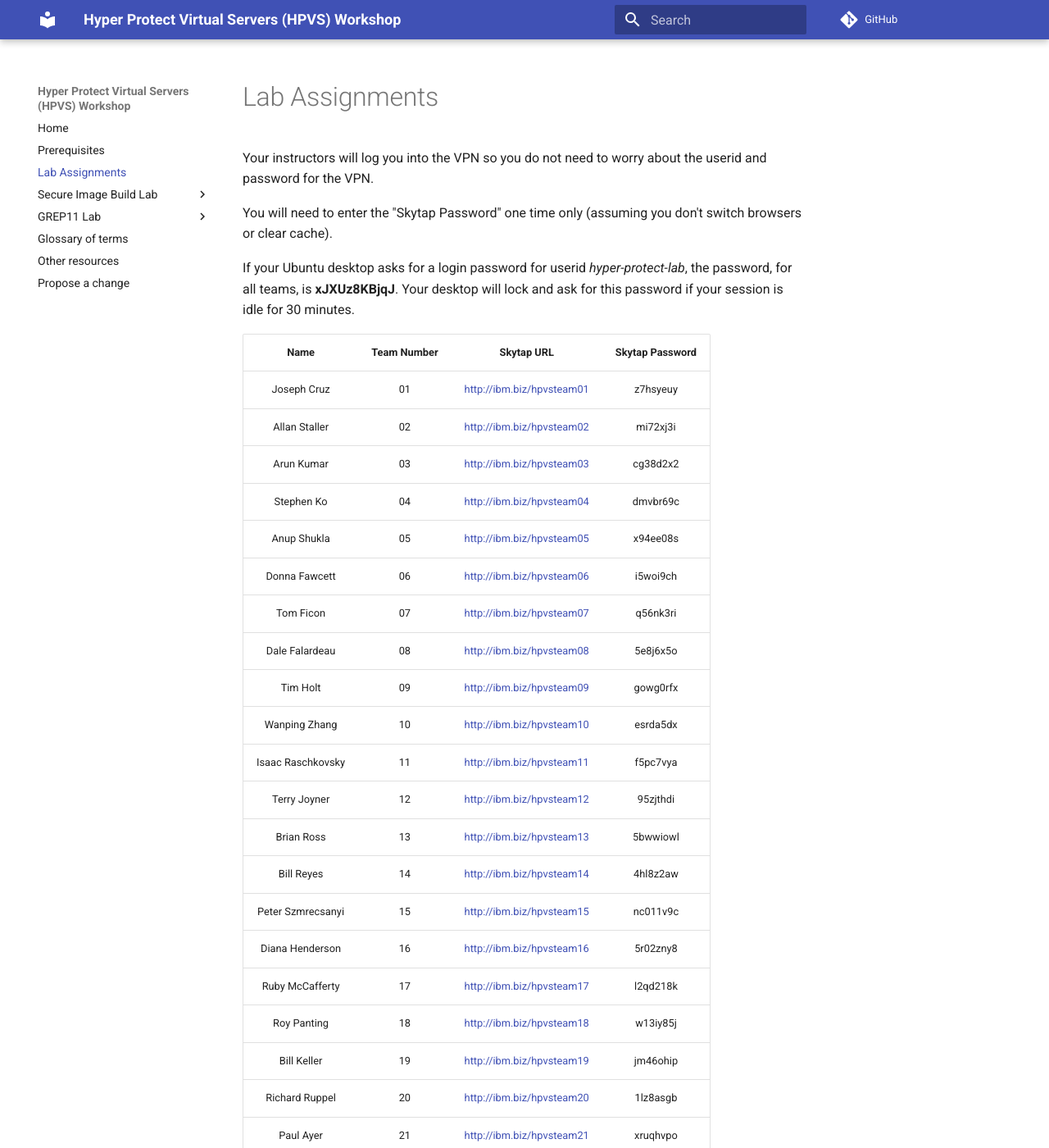
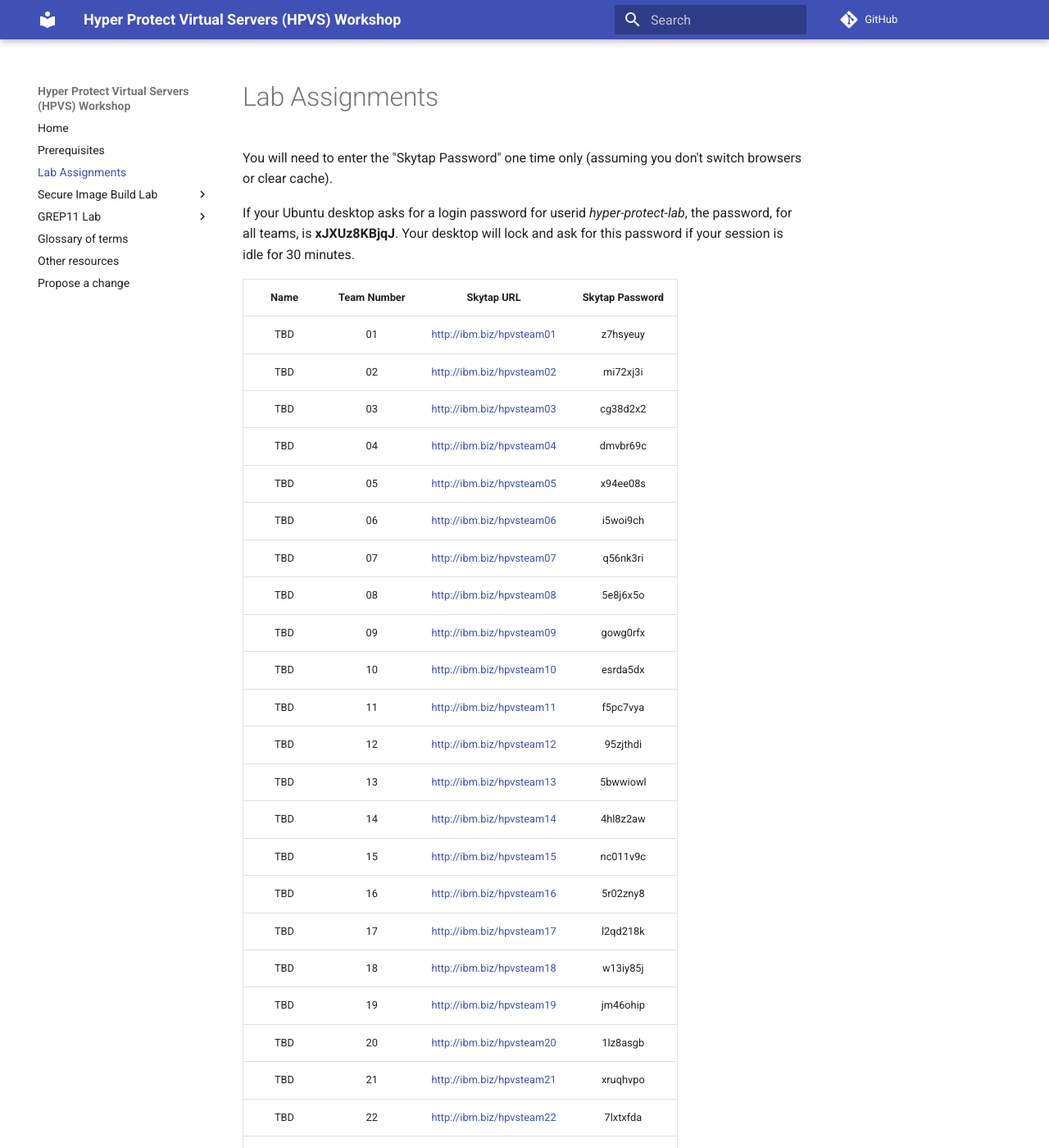
Before and after one commit to ibm-wsc/hyper-protect-virtual-servers-workshop, an MkDocs documentation site: the page built from docs/assignment.md, in a window 1280 px wide and 1400 px high. Shown: the whole window at 82% size. Built offline with MkDocs 1.6.1 and Material for MkDocs 9.7.7, drawn with Linux system fonts in a browser that asks for light colours; comment, search, counter and statistics services are not loaded; some of the changed text lies outside the part shown.

Commit message:
update assignments

```diff
--- a/docs/assignment.md
+++ b/docs/assignment.md
@@ -1,6 +1,4 @@
 # Lab Assignments
-
-Your instructors will log you into the VPN so you do not need to worry about the userid and password for the VPN.
 
 You will need to enter the "Skytap Password" one time only (assuming you don't switch browsers or clear cache).
 
@@ -8,33 +6,33 @@ If your Ubuntu desktop asks for a login password for userid *hyper-protect-lab*,
 
 |Name|Team Number|Skytap URL |Skytap Password|
 |:--:|:---------:|:---------:|:-------------:|
-|Joseph Cruz|01|[http://ibm.biz/hpvsteam01](http://ibm.biz/hpvsteam01){target=_new}|z7hsyeuy|
-|Allan Staller|02|[http://ibm.biz/hpvsteam02](http://ibm.biz/hpvsteam02){target=_new}|mi72xj3i|
-|Arun Kumar|03|[http://ibm.biz/hpvsteam03](http://ibm.biz/hpvsteam03){target=_new}|cg38d2x2|
-|Stephen Ko|04|[http://ibm.biz/hpvsteam04](http://ibm.biz/hpvsteam04){target=_new}|dmvbr69c|
-|Anup Shukla|05|[http://ibm.biz/hpvsteam05](http://ibm.biz/hpvsteam05){target=_new}|x94ee08s|
-|Donna Fawcett|06|[http://ibm.biz/hpvsteam06](http://ibm.biz/hpvsteam06){target=_new}|i5woi9ch|
-|Tom Ficon|07|[http://ibm.biz/hpvsteam07](http://ibm.biz/hpvsteam07){target=_new}|q56nk3ri|
-|Dale Falardeau|08|[http://ibm.biz/hpvsteam08](http://ibm.biz/hpvsteam08){target=_new}|5e8j6x5o|
-|Tim Holt|09|[http://ibm.biz/hpvsteam09](http://ibm.biz/hpvsteam09){target=_new}|gowg0rfx|
-|Wanping Zhang|10|[http://ibm.biz/hpvsteam10](http://ibm.biz/hpvsteam10){target=_new}|esrda5dx|
-|Isaac Raschkovsky|11|[http://ibm.biz/hpvsteam11](http://ibm.biz/hpvsteam11){target=_new}|f5pc7vya|
-|Terry Joyner|12|[http://ibm.biz/hpvsteam12](http://ibm.biz/hpvsteam12){target=_new}|95zjthdi|
-|Brian Ross|13|[http://ibm.biz/hpvsteam13](http://ibm.biz/hpvsteam13){target=_new}|5bwwiowl|
-|Bill Reyes|14|[http://ibm.biz/hpvsteam14](http://ibm.biz/hpvsteam14){target=_new}|4hl8z2aw|
-|Peter Szmrecsanyi|15|[http://ibm.biz/hpvsteam15](http://ibm.biz/hpvsteam15){target=_new}|nc011v9c|
-|Diana Henderson|16|[http://ibm.biz/hpvsteam16](http://ibm.biz/hpvsteam16){target=_new}|5r02zny8|
-|Ruby McCafferty|17|[http://ibm.biz/hpvsteam17](http://ibm.biz/hpvsteam17){target=_new}|l2qd218k|
-|Roy Panting|18|[http://ibm.biz/hpvsteam18](http://ibm.biz/hpvsteam18){target=_new}|w13iy85j|
-|Bill Keller|19|[http://ibm.biz/hpvsteam19](http://ibm.biz/hpvsteam19){target=_new}|jm46ohip|
-|Richard Ruppel|20|[http://ibm.biz/hpvsteam20](http://ibm.biz/hpvsteam20){target=_new}|1lz8asgb|
-|Paul Ayer|21|[http://ibm.biz/hpvsteam21](http://ibm.biz/hpvsteam21){target=_new}|xruqhvpo|
-|Michael Edwards|22|[http://ibm.biz/hpvsteam22](http://ibm.biz/hpvsteam22){target=_new}|7lxtxfda|
-|Victoria Coates|23|[http://ibm.biz/hpvsteam23](http://ibm.biz/hpvsteam23){target=_new}|q07amcee|
-|Sharon Urrutia|24|[http://ibm.biz/hpvsteam24](http://ibm.biz/hpvsteam24){target=_new}|3wxwh50g|
-|Chris Griego|25|[http://ibm.biz/hpvsteam25](http://ibm.biz/hpvsteam25){target=_new}|yylf25if|
-|Stuart Tener|26|[http://ibm.biz/hpvsteam26](http://ibm.biz/hpvsteam26){target=_new}|yt4m9v2e|
-|Islam Ibrahim|27|[http://ibm.biz/hpvsteam27](http://ibm.biz/hpvsteam27){target=_new}|29s0ea4b|
-|Armand Castillo|28|[http://ibm.biz/hpvsteam28](http://ibm.biz/hpvsteam28){target=_new}|onz1h7ro|
-|Ray Reyes|29|[http://ibm.biz/hpvsteam29](http://ibm.biz/hpvsteam29){target=_new}|t0c1zv2w|
+|TBD|01|[http://ibm.biz/hpvsteam01](http://ibm.biz/hpvsteam01){target=_new}|z7hsyeuy|
+|TBD|02|[http://ibm.biz/hpvsteam02](http://ibm.biz/hpvsteam02){target=_new}|mi72xj3i|
+|TBD|03|[http://ibm.biz/hpvsteam03](http://ibm.biz/hpvsteam03){target=_new}|cg38d2x2|
+|TBD|04|[http://ibm.biz/hpvsteam04](http://ibm.biz/hpvsteam04){target=_new}|dmvbr69c|
+|TBD|05|[http://ibm.biz/hpvsteam05](http://ibm.biz/hpvsteam05){target=_new}|x94ee08s|
+|TBD|06|[http://ibm.biz/hpvsteam06](http://ibm.biz/hpvsteam06){target=_new}|i5woi9ch|
+|TBD|07|[http://ibm.biz/hpvsteam07](http://ibm.biz/hpvsteam07){target=_new}|q56nk3ri|
+|TBD|08|[http://ibm.biz/hpvsteam08](http://ibm.biz/hpvsteam08){target=_new}|5e8j6x5o|
+|TBD|09|[http://ibm.biz/hpvsteam09](http://ibm.biz/hpvsteam09){target=_new}|gowg0rfx|
+|TBD|10|[http://ibm.biz/hpvsteam10](http://ibm.biz/hpvsteam10){target=_new}|esrda5dx|
+|TBD|11|[http://ibm.biz/hpvsteam11](http://ibm.biz/hpvsteam11){target=_new}|f5pc7vya|
+|TBD|12|[http://ibm.biz/hpvsteam12](http://ibm.biz/hpvsteam12){target=_new}|95zjthdi|
+|TBD|13|[http://ibm.biz/hpvsteam13](http://ibm.biz/hpvsteam13){target=_new}|5bwwiowl|
+|TBD|14|[http://ibm.biz/hpvsteam14](http://ibm.biz/hpvsteam14){target=_new}|4hl8z2aw|
+|TBD|15|[http://ibm.biz/hpvsteam15](http://ibm.biz/hpvsteam15){target=_new}|nc011v9c|
+|TBD|16|[http://ibm.biz/hpvsteam16](http://ibm.biz/hpvsteam16){target=_new}|5r02zny8|
+|TBD|17|[http://ibm.biz/hpvsteam17](http://ibm.biz/hpvsteam17){target=_new}|l2qd218k|
+|TBD|18|[http://ibm.biz/hpvsteam18](http://ibm.biz/hpvsteam18){target=_new}|w13iy85j|
+|TBD|19|[http://ibm.biz/hpvsteam19](http://ibm.biz/hpvsteam19){target=_new}|jm46ohip|
+|TBD|20|[http://ibm.biz/hpvsteam20](http://ibm.biz/hpvsteam20){target=_new}|1lz8asgb|
+|TBD|21|[http://ibm.biz/hpvsteam21](http://ibm.biz/hpvsteam21){target=_new}|xruqhvpo|
+|TBD|22|[http://ibm.biz/hpvsteam22](http://ibm.biz/hpvsteam22){target=_new}|7lxtxfda|
+|TBD|23|[http://ibm.biz/hpvsteam23](http://ibm.biz/hpvsteam23){target=_new}|q07amcee|
+|TBD|24|[http://ibm.biz/hpvsteam24](http://ibm.biz/hpvsteam24){target=_new}|3wxwh50g|
+|TBD|25|[http://ibm.biz/hpvsteam25](http://ibm.biz/hpvsteam25){target=_new}|yylf25if|
+|TBD|26|[http://ibm.biz/hpvsteam26](http://ibm.biz/hpvsteam26){target=_new}|yt4m9v2e|
+|TBD|27|[http://ibm.biz/hpvsteam27](http://ibm.biz/hpvsteam27){target=_new}|29s0ea4b|
+|TBD|28|[http://ibm.biz/hpvsteam28](http://ibm.biz/hpvsteam28){target=_new}|onz1h7ro|
+|TBD|29|[http://ibm.biz/hpvsteam29](http://ibm.biz/hpvsteam29){target=_new}|t0c1zv2w|
 |TBD|30|[http://ibm.biz/hpvsteam30](http://ibm.biz/hpvsteam30){target=_new}|138b248d|
```
